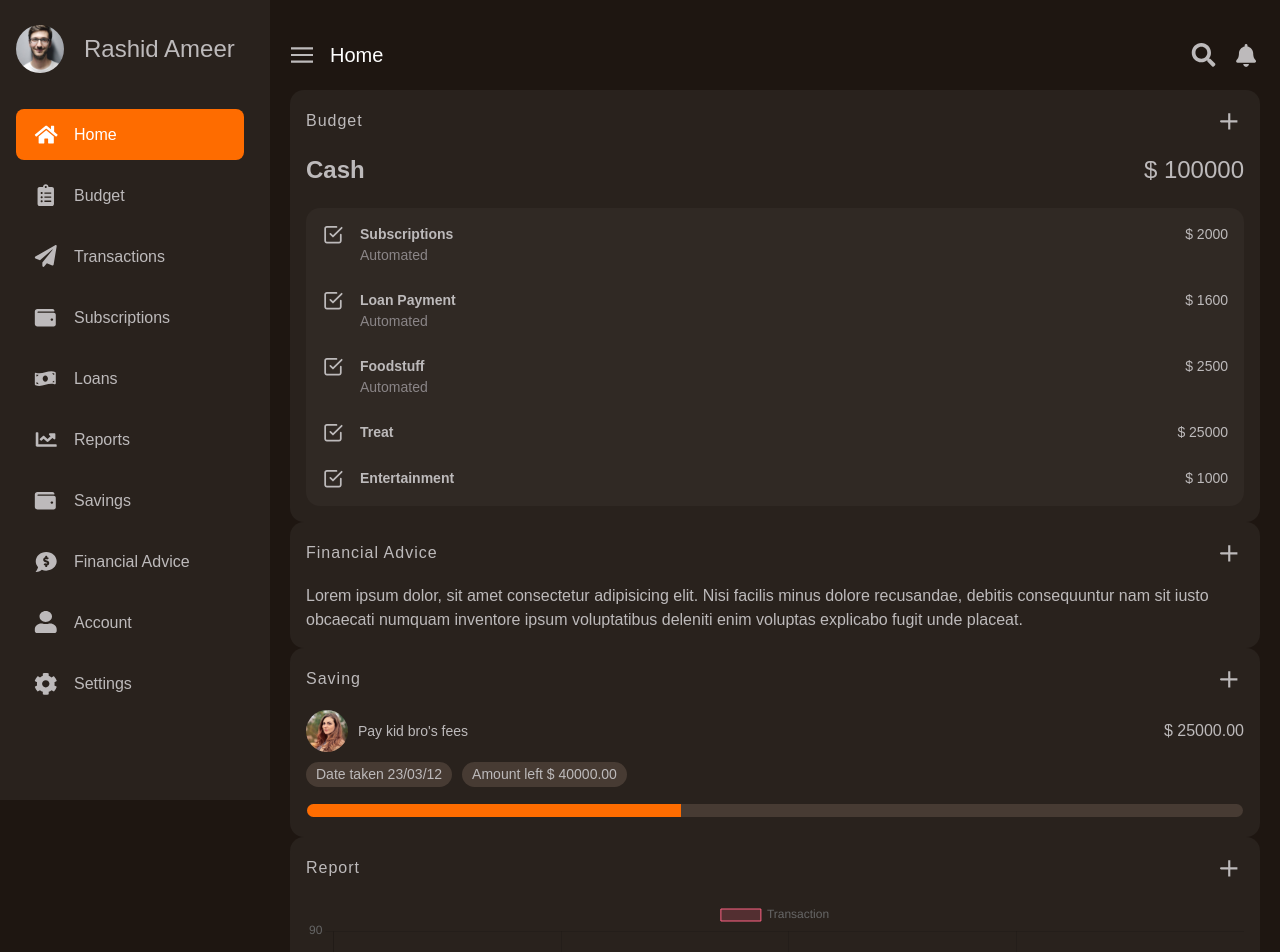
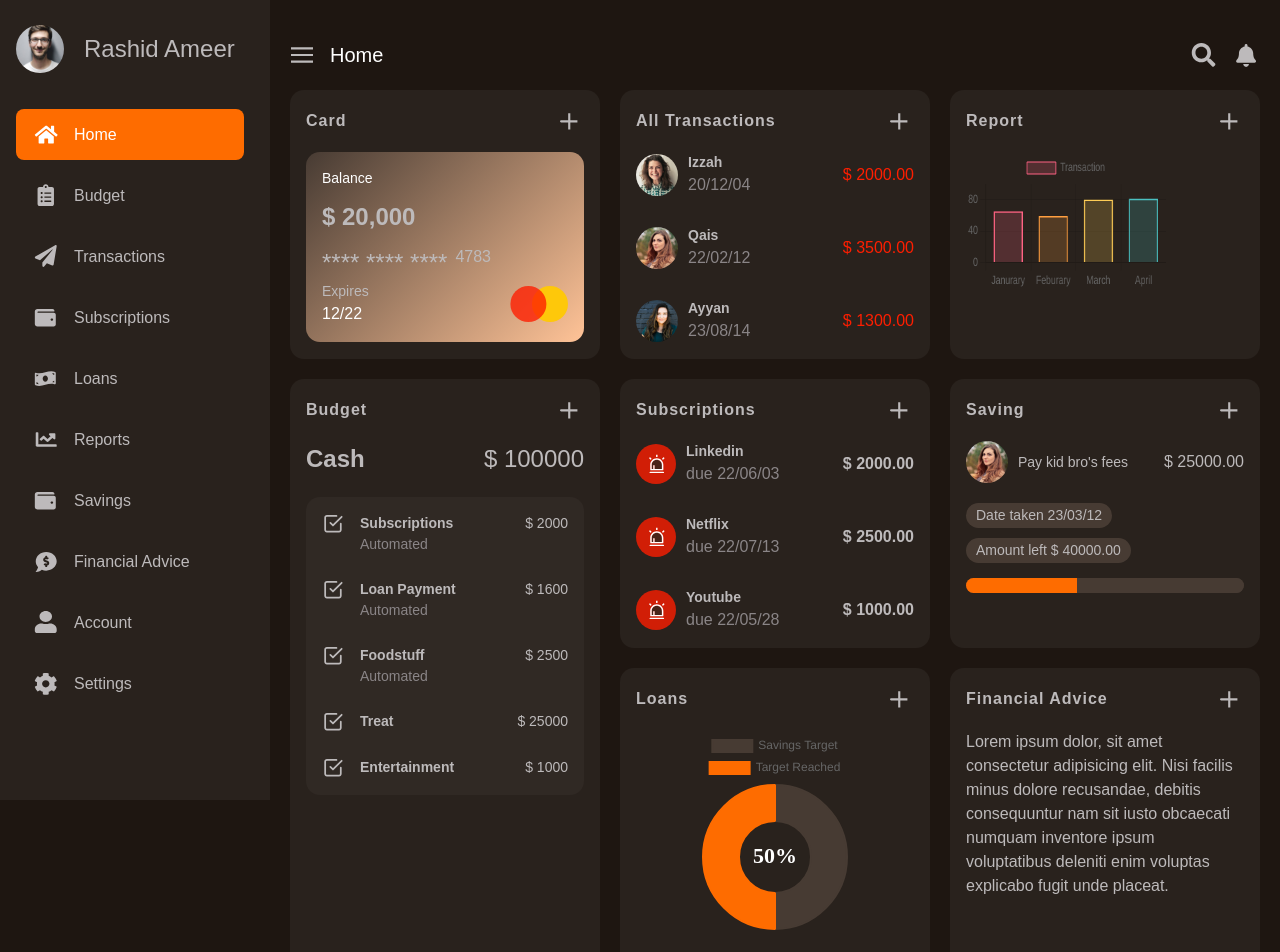
Before and after one commit to RA-Offical/bank-admin-dashboard, a React (Vite) app: page / in a window 1280 px wide. Shown: the top 952 px of the page. Built offline with nearby package versions, Linux system fonts and the light colour scheme; a web font is replaced by a local one.

Commit message:
Fix bug in SubscriptionCard Component

```diff
--- a/src/App.css
+++ b/src/App.css
@@ -156,6 +156,45 @@ a {
 	padding: 2rem;
 }
 
+/* main content */
+.main-content {
+	display: grid;
+	row-gap: 2rem;
+	column-gap: 2rem;
+
+	/* grid-temp */
+	grid-template-areas:
+		"balance-card"
+		"transaction-card"
+		"report-card"
+		"budget-card"
+		"subscription-card"
+		"saving-card"
+		"loan-card"
+		"financial-card";
+}
+
+@media screen and (min-width: 768px) {
+	.main-content {
+		grid-template-areas:
+			"balance-card transaction-card"
+			"report-card report-card"
+			"budget-card subscription-card"
+			"budget-card saving-card"
+			"loan-card financial-card";
+		grid-template-columns: repeat(2, 1fr);
+	}
+}
+@media screen and (min-width: 1200px) {
+	.main-content {
+		grid-template-areas:
+			"balance-card transaction-card report-card"
+			"budget-card subscription-card saving-card"
+			"budget-card loan-card financial-card";
+		grid-template-columns: repeat(3, 1fr);
+	}
+}
+
 /* profile image */
 .profile-img {
 	--dimen: 4.8rem;
--- a/src/App.jsx
+++ b/src/App.jsx
@@ -1,3 +1,4 @@
+import { useState } from "react";
 import {
 	BalanceCard,
 	BudgetCard,
@@ -13,52 +14,72 @@ import LoanCard from "./components/LoanCard/LoanCard";
 import SubscriptionCard from "./components/SubscriptionCard/SubscriptionCard";
 
 function App() {
+	const [isOpen, setIsOpen] = useState(true);
+
 	return (
 		<div className="app">
 			<div className="flex">
-				<Sidebar />
+				<Sidebar isOpen={isOpen} />
 
 				<div className="content">
-					<Header />
+					<Header setIsOpen={setIsOpen} isOpen={isOpen} />
 
 					<main>
 						<div className="main-content">
+							{/* balance card */}
 							<CardTemplate
+								style={{ gridArea: "balance-card" }}
+								title={"Card"}
+								cardBody={<BalanceCard />}
+							/>
+
+							{/* transaction card */}
+							<CardTemplate
+								style={{ gridArea: "transaction-card" }}
+								title={"All Transactions"}
+								cardBody={<TransactionCard />}
+							/>
+
+							{/* report card */}
+							<CardTemplate
+								style={{ gridArea: "report-card" }}
+								title={"Report"}
+								cardBody={<ReportCard />}
+							/>
+
+							{/* budget card */}
+							<CardTemplate
+								style={{ gridArea: "budget-card" }}
 								title={"Budget"}
 								cardBody={<BudgetCard />}
 							/>
 
+							{/* subscription card */}
 							<CardTemplate
-								title={"Financial Advice"}
-								cardBody={<FinancialCard />}
+								style={{ gridArea: "subscription-card" }}
+								title={"Subscriptions"}
+								cardBody={<SubscriptionCard />}
 							/>
 
+							{/* saving card */}
 							<CardTemplate
+								style={{ gridArea: "saving-card" }}
 								title={"Saving"}
 								cardBody={<SavingCard />}
 							/>
 
+							{/* loan card */}
 							<CardTemplate
-								title={"Report"}
-								cardBody={<ReportCard />}
-							/>
-							<CardTemplate
+								style={{ gridArea: "loan-card" }}
 								title={"Loans"}
 								cardBody={<LoanCard />}
 							/>
+
+							{/* financial card */}
 							<CardTemplate
-								title={"Card"}
-								cardBody={<BalanceCard />}
-							/>
-
-							<CardTemplate
-								title={"All Transactions"}
-								cardBody={<TransactionCard />}
-							/>
-
-							<CardTemplate
-								title={"Subscriptions"}
-								cardBody={<SubscriptionCard />}
+								style={{ gridArea: "financial-card" }}
+								title={"Financial Advice"}
+								cardBody={<FinancialCard />}
 							/>
 						</div>
 					</main>
--- a/src/components/CardTemplate/CardTemplate.css
+++ b/src/components/CardTemplate/CardTemplate.css
@@ -9,5 +9,6 @@
 }
 
 .card__title {
+	font-weight: var(--fw-bold);
 	letter-spacing: 1px;
 }
--- a/src/components/CardTemplate/CardTemplate.jsx
+++ b/src/components/CardTemplate/CardTemplate.jsx
@@ -1,8 +1,8 @@
 import { sprite } from "../../utils/images";
 
-const CardTemplate = ({ title, cardBody }) => {
+const CardTemplate = ({ title, cardBody, style }) => {
 	return (
-		<article className="card">
+		<article style={style} className="card">
 			<header className="flex align-ic justify-btw card-header">
 				<h2 className="fw-medium card__title">{title}</h2>
 				<button className="btn btn--icon btn--icon-primary">
--- a/src/components/Header/Header.jsx
+++ b/src/components/Header/Header.jsx
@@ -1,12 +1,15 @@
 import { sprite } from "../../utils/images";
 
-const Header = () => {
+const Header = ({ isOpen, setIsOpen }) => {
 	return (
 		<header className="flex align-ic justify-btw primary-header">
 			{/* left section */}
 			<div className="flex align-ic primary-header-left">
 				{/* icon */}
-				<button className="btn btn--icon btn--icon-primary">
+				<button
+					className="btn btn--icon btn--icon-primary"
+					onClick={() => setIsOpen(!isOpen)}
+				>
 					<svg className="icon-sm menu--icon">
 						<use xlinkHref={`${sprite}#menu`}></use>
 					</svg>
--- a/src/components/LoanCard/LoanCard.css
+++ b/src/components/LoanCard/LoanCard.css
@@ -1,9 +1,11 @@
 .loan-card {
-	gap: 4rem;
+	gap: 2rem;
+	flex-wrap: wrap;
+	justify-content: space-around;
 }
 
 .doughnet-chart-wrapper {
-	max-width: 25rem;
+	max-width: 20rem;
 }
 
 .loan-item:first-child {
--- a/src/components/ReportCard/ReportCard.css
+++ b/src/components/ReportCard/ReportCard.css
@@ -0,0 +1,4 @@
+.bar-chart-wrapper > canvas {
+	width: 20rem !important;
+	min-width: 0 !important;
+}
--- a/src/components/SavingCard/SavingCard.css
+++ b/src/components/SavingCard/SavingCard.css
@@ -10,8 +10,9 @@
 }
 
 .saving-lend-container {
-	margin-top: 1rem;
+	margin-top: 2rem;
 	gap: 1rem;
+	flex-wrap: wrap;
 }
 
 .badge {
@@ -26,13 +27,15 @@
 .saving__progress {
 	height: 1.5rem;
 	width: 100%;
-	border: 1px solid var(--color-primary-500);
+	border-radius: var(--rounded-pill);
+	overflow: hidden;
+	background-color: var(--color-primary-300);
+	border: 0;
 }
 
 .saving__progress::-webkit-progress-bar {
 	border-radius: var(--rounded-pill);
 	background-color: var(--color-primary-300);
-	overflow: hidden;
 }
 .saving__progress::-webkit-progress-value {
 	background-color: var(--color-accent-pumpkin);
@@ -43,3 +46,8 @@
 		rgba(13, 10, 210, 1) 103.6%
 	); */
 }
+
+.saving__progress::-moz-progress-bar {
+	background-color: var(--color-accent-pumpkin);
+	/* border-radius: var(--rounded-pill); */
+}
--- a/src/components/Sidebar/Sidebar.css
+++ b/src/components/Sidebar/Sidebar.css
@@ -1,18 +1,24 @@
 .sidebar {
-	width: 27rem;
+	--width: 27rem;
+	flex-shrink: 0;
+	width: var(--width);
 	height: 100vh;
 	height: 100dvh;
-	padding: 2.4rem 1.6rem;
+	padding: 2.4rem 1.6rem 0;
 	flex-direction: column;
 	gap: 3.5rem;
 	position: sticky;
+	justify-content: stretch;
 	top: 0;
-	bottom: 0;
 	left: 0;
+	margin-left: calc(-1 * var(--width));
+	transform: translateX(-100%);
+	transition: transform var(--transition-duration);
 }
 
 .sidebar.open {
 	margin-left: 0;
+	transform: translateX(0);
 }
 
 .sidebar-header {
@@ -22,7 +28,8 @@
 
 @media screen and (max-width: 950px) {
 	.sidebar {
-		width: 10rem;
+		padding-inline: 1rem;
+		--width: 8rem;
 	}
 
 	.sidebar-header {
--- a/src/components/Sidebar/Sidebar.jsx
+++ b/src/components/Sidebar/Sidebar.jsx
@@ -2,11 +2,9 @@ import React, { useState } from "react";
 import { person_one } from "../../utils/images";
 import { Navigation } from "../";
 
-const Sidebar = () => {
-	const [isOpen, setIsOpen] = useState(true);
-
+const Sidebar = ({ isOpen }) => {
 	return (
-		<aside className="bg-primary-500 flex sidebar">
+		<aside className={`bg-primary-500 flex sidebar ${isOpen && "open"}`}>
 			{/* sidebar header for account holder information */}
 			<header className="flex align-ic sidebar-header">
 				<img
--- a/src/components/SubscriptionCard/SubscriptionCard.css
+++ b/src/components/SubscriptionCard/SubscriptionCard.css
@@ -7,6 +7,7 @@
 }
 
 .subscription-icon-container {
+	flex-shrink: 0;
 	width: 4rem;
 	height: 4rem;
 	background-color: var(--color-danger-600);
@@ -14,11 +15,7 @@
 	border-radius: var(--rounded-pill);
 }
 
-.subscription-info {
-	gap: 0.8rem;
-	align-items: baseline;
-}
-
 .subscription__price {
 	margin-left: auto;
+	white-space: nowrap;
 }
--- a/src/components/SubscriptionCard/SubscriptionCard.jsx
+++ b/src/components/SubscriptionCard/SubscriptionCard.jsx
@@ -18,11 +18,11 @@ const SubscriptionCard = () => {
 									</svg>
 								</div>
 
-								<div className="flex text-neutral-400 subscription-info">
+								<div className="text-neutral-400 subscription-info">
 									<p className="text-neutral-200 fw-semi-bold text-small">
 										{service}
-									</p>{" "}
-									due <p>{date}</p>
+									</p>
+									<p>due {date}</p>
 								</div>
 
 								<p className="fw-semi-bold subscription__price">
```
